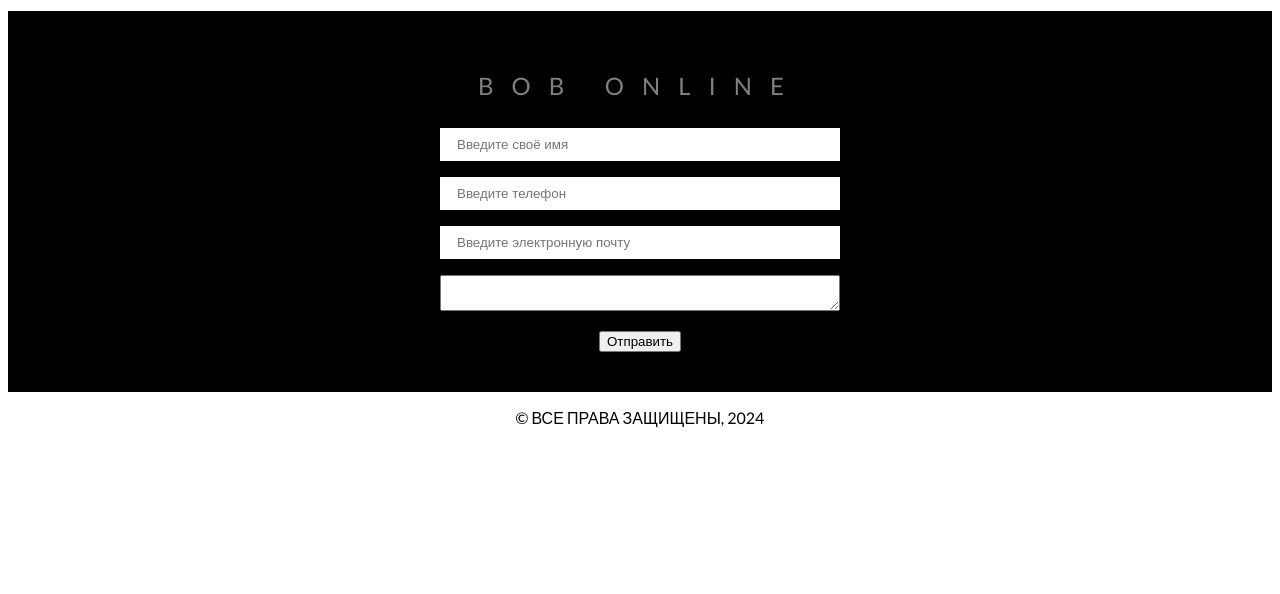
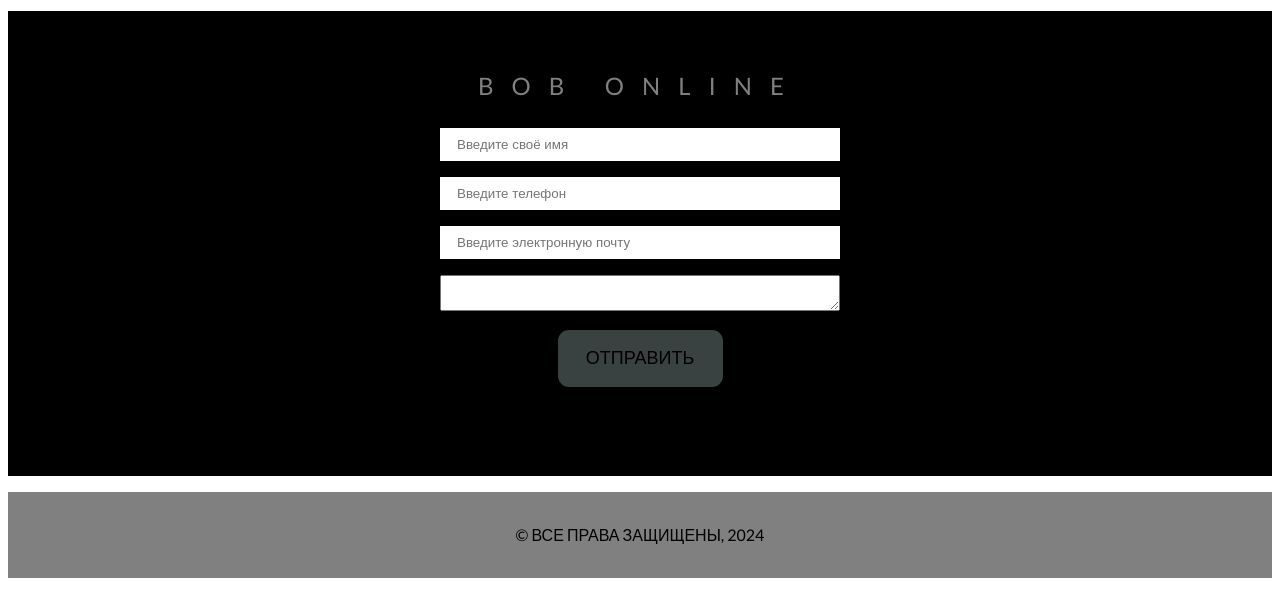
Before and after one commit to IvankovVal/front_practis, a plain HTML site: page index.html in a window 1280 px wide. Shown: the part 325-919 px from the top of the page. Before the commit the page ends 800 px from the top, so only its background shows below. Drawn offline with Linux system fonts and the light colour scheme.

Commit message:
Доделал кнопку и футер

```diff
--- a/css/style.css
+++ b/css/style.css
@@ -30,6 +30,16 @@ input {
   padding: 9px 17px;
   border: none;
 }
+button {
+  border-radius: 11px;
+  background-color: rgb(58, 65, 65);
+  width: 165px;
+  height: 57px;
+  border: none;
+  margin-bottom: 33px;
+  font-size: 18px;
+  text-transform: uppercase;
+}
 .header {
   margin-top: 26px;
 }
@@ -40,3 +50,8 @@ input {
 .form {
   width: 400px;
 }
+.footer {
+  background-color: #808080;
+  padding-top: 33px;
+  padding-bottom: 33px;
+}
--- a/index.html
+++ b/index.html
@@ -56,7 +56,7 @@
           >
           </textarea>
         </div>
-        <button>Отправить</button>
+        <div><button>Отправить</button></div>
       </form>
     </div>
     <div class="footer">&copy; Все права защищены, 2024</div>
```
